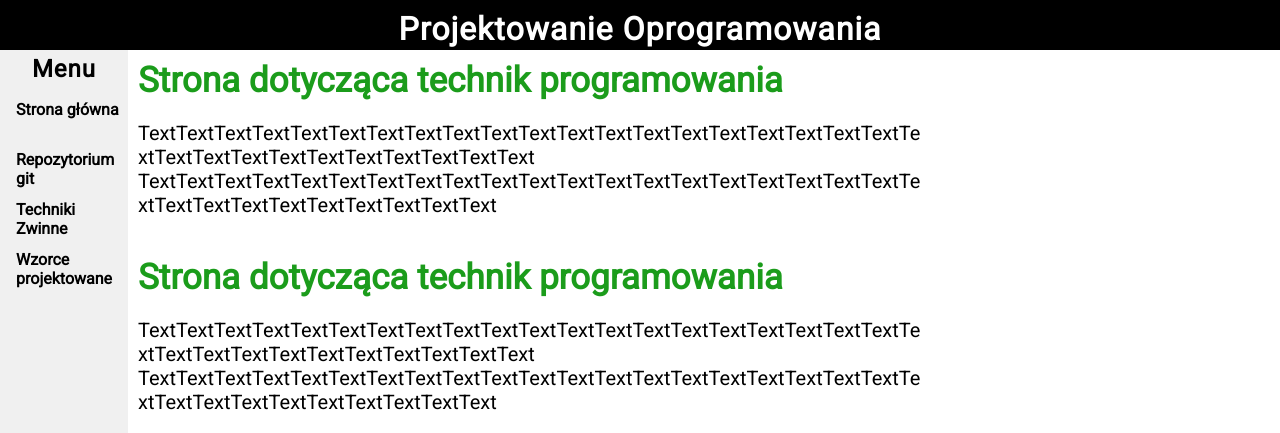
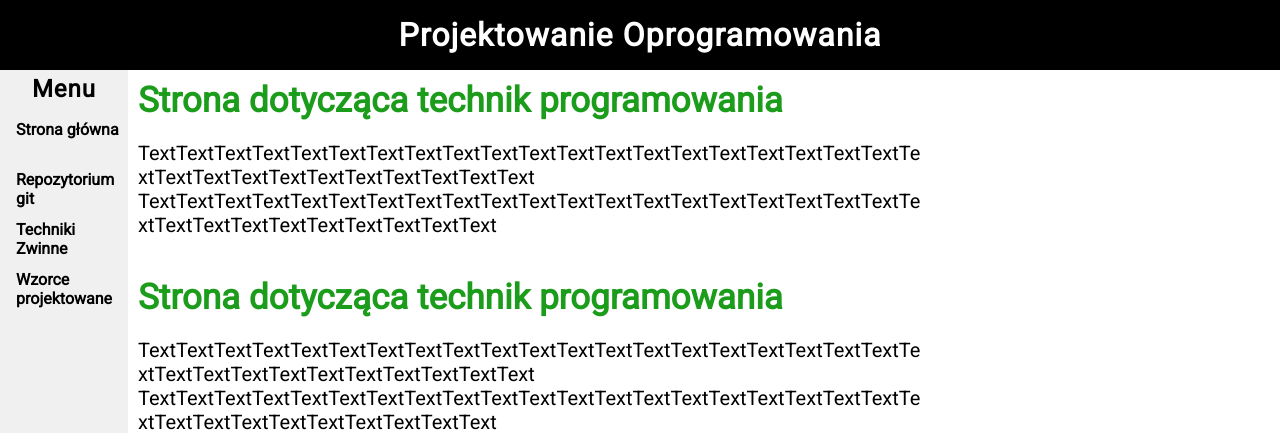
Before and after one commit to GlovvX2/Podstawy-programowania, a PHP site: page / in a window 1280 px wide. Shown: the top 433 px of the page. Run offline with PHP 8.4, Linux system fonts and the light colour scheme.

Commit message:
male poprawki na calej stronie

```diff
--- a/style.css
+++ b/style.css
@@ -17,7 +17,8 @@ header
 {
     width: 100%;
     background-color: white;
-    height: 50px;
+    height: 70px;
+    line-height: 50px;
     background-color: black;
     color: white;
     padding: 5px;
```
